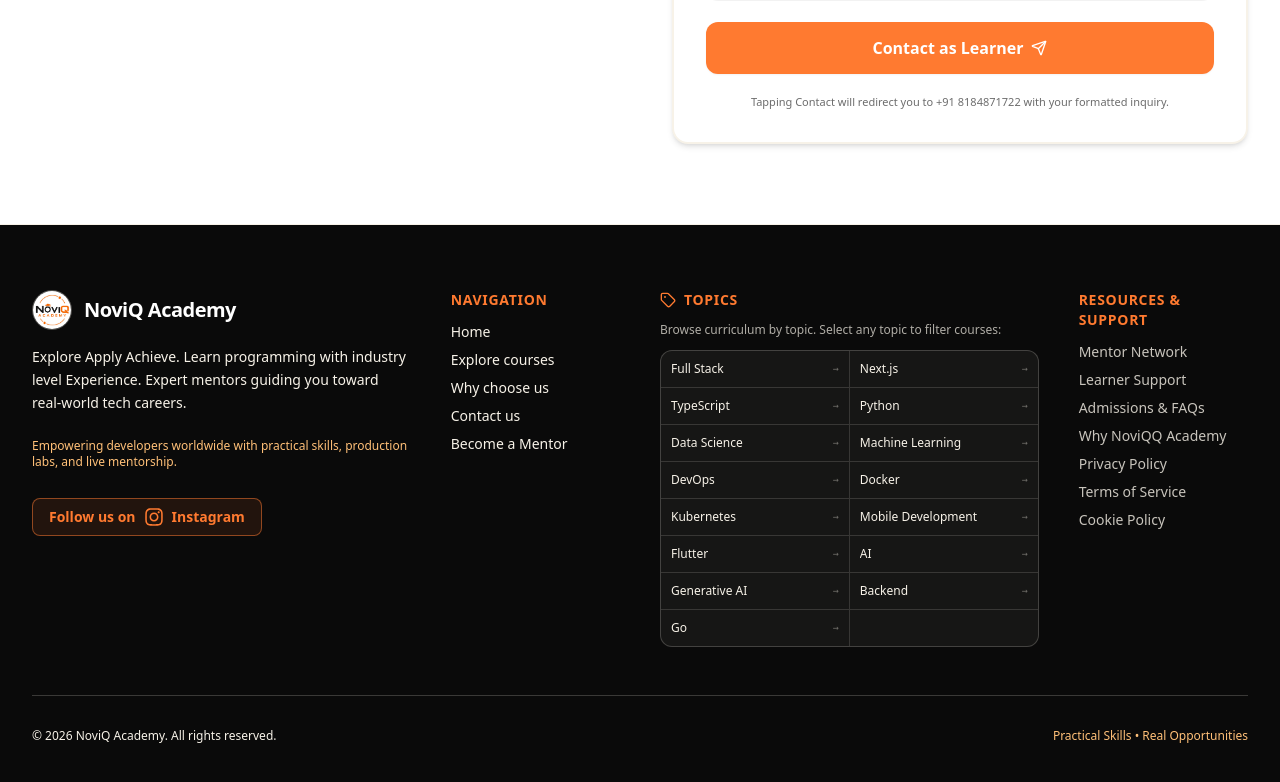
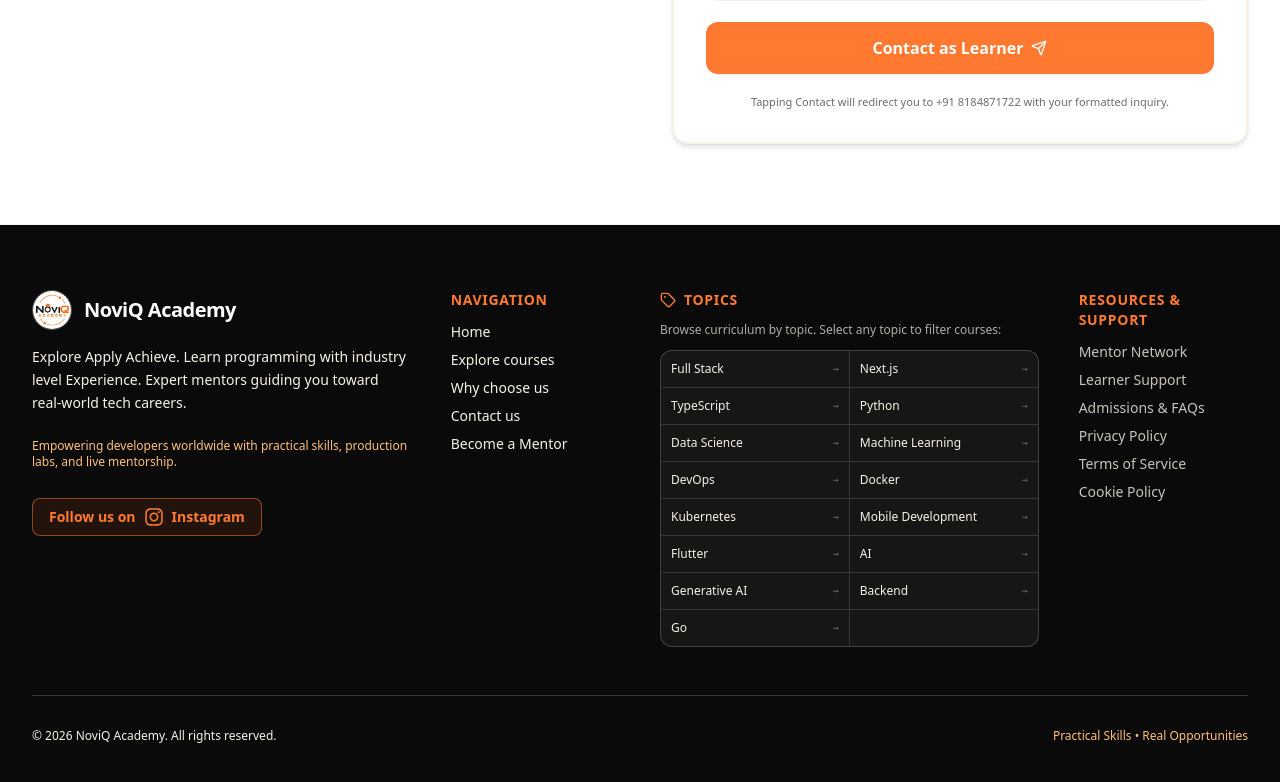
Before and after one commit to chikkamlabs/noviqacademy-learner, a Next.js app: page / in a window 1280 px wide. Shown: the part 3338-4120 px from the top of the page. Built offline with nearby package versions, Linux system fonts and the light colour scheme; no server answers; the database is empty.

Commit message:
remove of noviqq

```diff
--- a/components/landingpage/footer.tsx
+++ b/components/landingpage/footer.tsx
@@ -51,7 +51,6 @@
     'Mentor Network',
     'Learner Support',
     'Admissions & FAQs',
-    'Why NoviQQ Academy',
     'Privacy Policy',
     'Terms of Service',
     'Cookie Policy',
```
